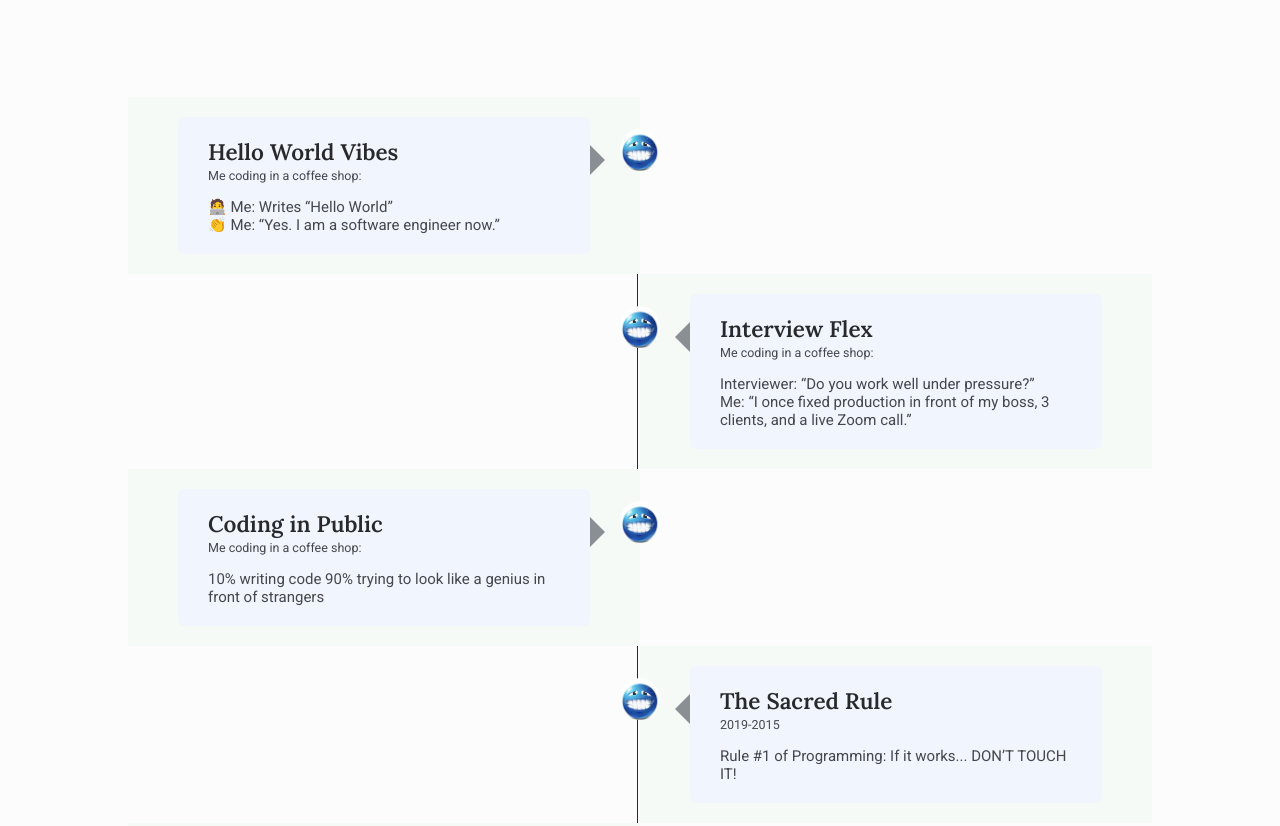
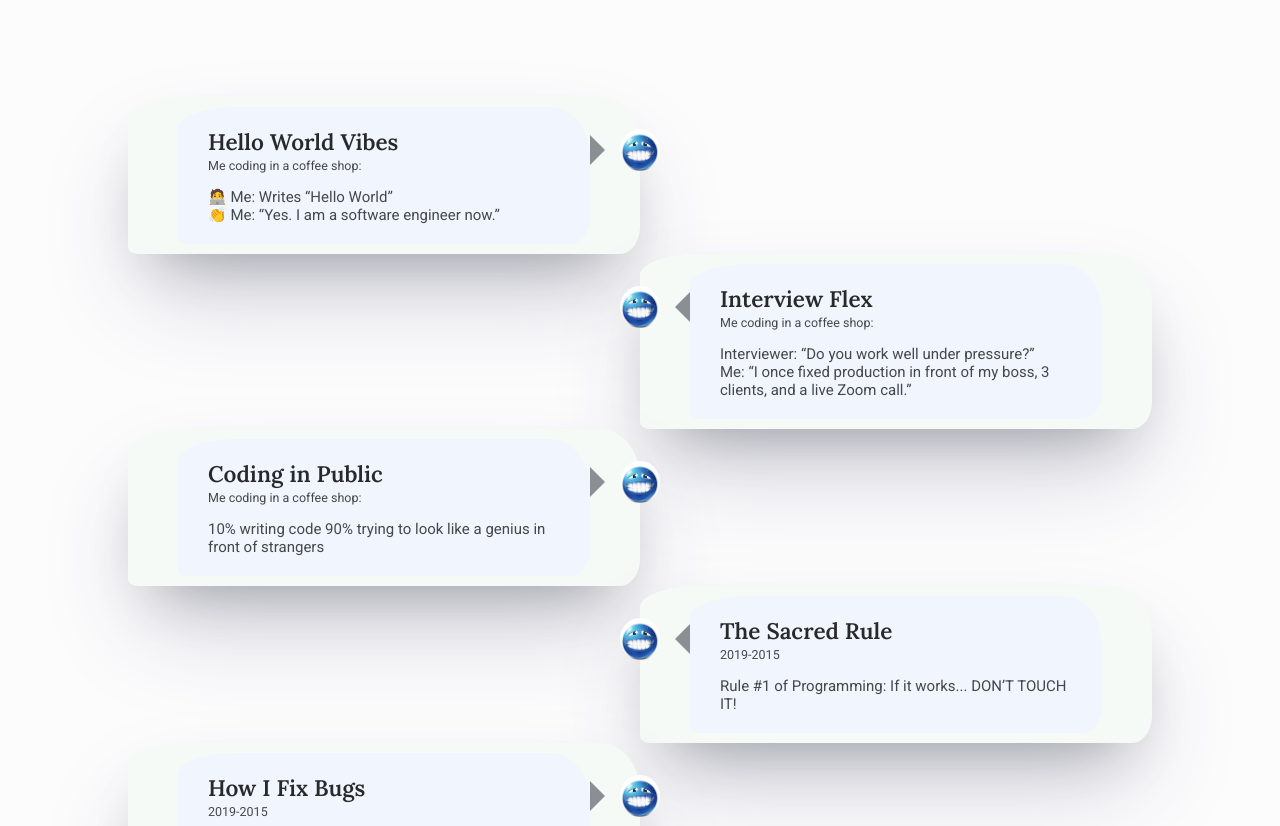
Before and after one commit to roshan772/portfolio2.0.0, a plain HTML site: page index.html in a window 1280 px wide. Shown: the part 4621-5447 px from the top of the page. Drawn offline with nearby package versions, Linux system fonts and the light colour scheme.

Commit message:
some border styles

```diff
--- a/style.css
+++ b/style.css
@@ -844,10 +844,14 @@ body.dark-theme {
   margin: 100px auto;
 }
 .tmContainer {
-  padding: 20px 50px;
+  padding: 10px 50px;
   position: relative;
   width: 50%;
   background-color: #f5faf7;
+  box-shadow: rgba(255, 255, 255, 0.1) 0px 1px 1px 0px inset,
+    rgba(50, 50, 93, 0.25) 0px 50px 100px -20px,
+    rgba(0, 0, 0, 0.3) 0px 30px 60px -30px;
+  border-radius: 60px 40px 20px 10px / 21px 49px 27px 7px;
 }
 .text-box {
   padding: 20px 30px;
@@ -855,6 +859,7 @@ body.dark-theme {
   position: relative;
   border-radius: 6px;
   font-size: 15px;
+  border-radius: 60px 40px 20px 10px / 21px 49px 27px 7px;
 }
 .left-container {
   left: 0;
@@ -878,7 +883,7 @@ body.dark-theme {
   position: absolute;
   width: 1px;
   height: 100%;
-  background-color: var(--title-color);
+
   top: 0;
   left: 50%;
   margin-left: -3px;
```
